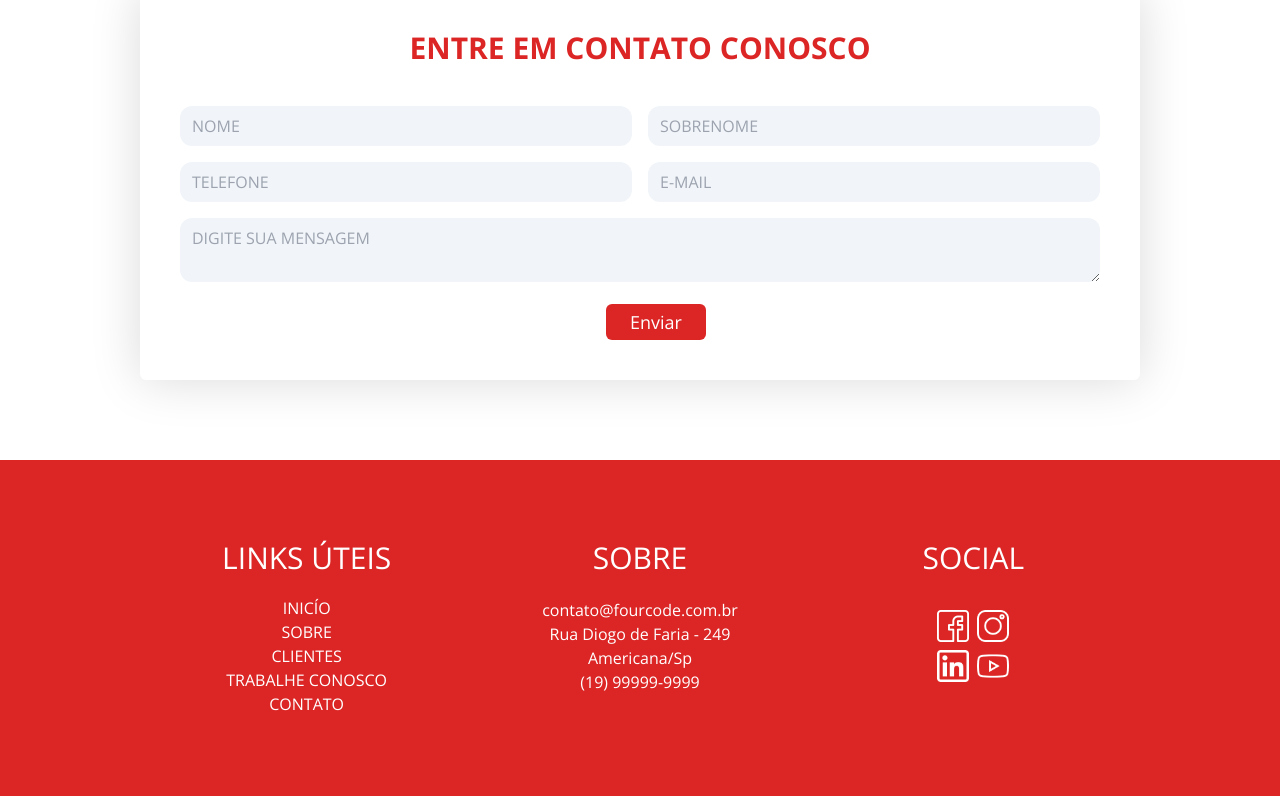
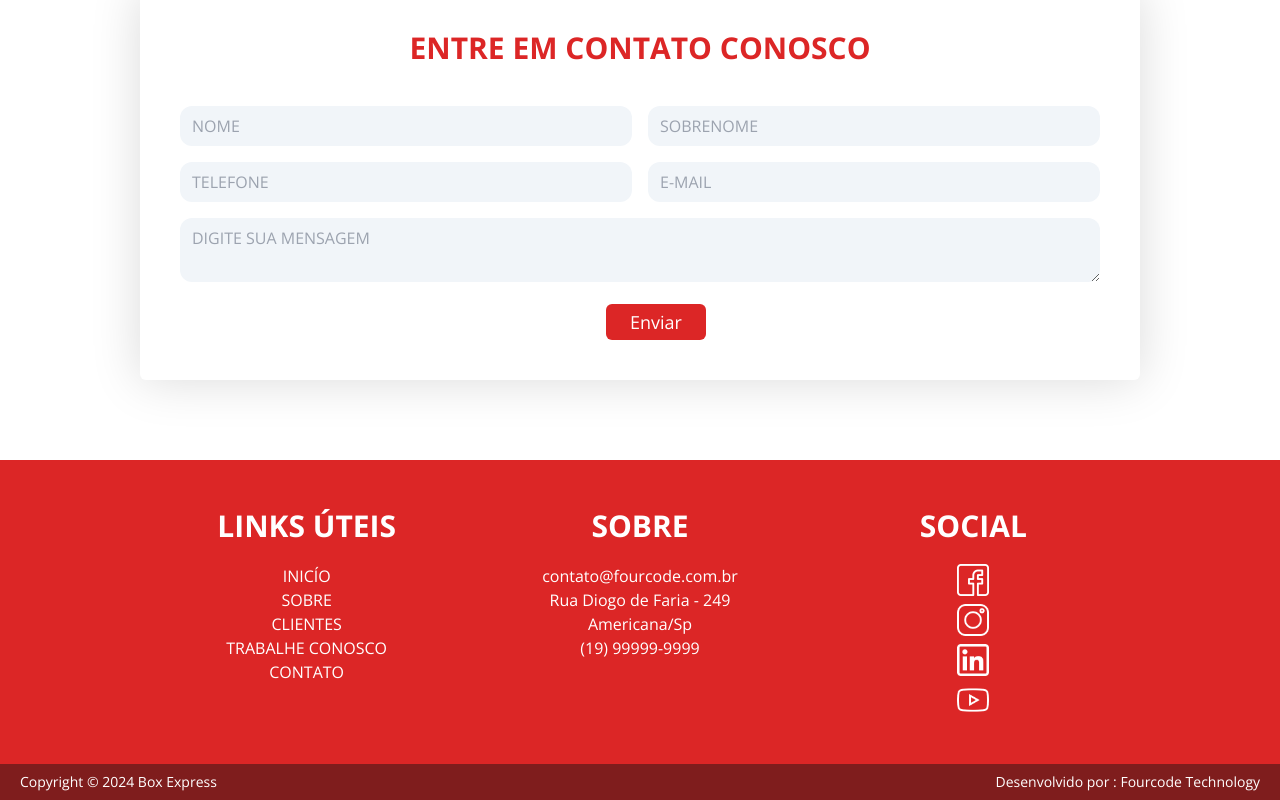
Before and after one commit to FourCodeBR/box-express, a React (Vite) app: page / in a window 1280 px wide. Shown: the part 2870-3670 px from the top of the page. Built offline with nearby package versions, Linux system fonts and the light colour scheme.

Commit message:
finalizando footer

```diff
--- a/src/components/ContactForm.jsx
+++ b/src/components/ContactForm.jsx
@@ -12,7 +12,7 @@ export const ContactForm = () => {
 
     <>
 
-      <div className='flex justify-center pb-20 font-openSans'>
+      <div className='flex justify-center pb-20 font-openSans md:px-10 px-2'>
 
         <div className='flex justify-center items-center flex-col w-full max-w-[1000px] shadow-custom py-10 rounded-md'>
 
--- a/src/components/Footer.jsx
+++ b/src/components/Footer.jsx
@@ -9,43 +9,38 @@ export const Footer = () => {
     return (
 
         <>
-            <div className='bg-red-600 flex flex-col justify-center py-20 font-openSans text-white'>
+            <div className='bg-red-600 flex flex-col justify-center md:py-12 py-10 font-openSans text-white'>
 
-                <div className='flex justify-center items-center'>
-                    <div className='grid grid-cols-3 w-full max-w-[1000px]'>
+                <div className='flex justify-center flex-start'>
+                    <div className='grid md:grid-cols-3 md:gap-0 gap-10 items-start w-full max-w-[1000px]'>
 
                         <div className='flex flex-col justify-center'>
-                            <h1 className='text-3xl text-center'>LINKS ÚTEIS</h1>
-                        </div>
-
-                        <div className='flex flex-col justify-center'>
-                            <h1 className='text-3xl text-center'>SOBRE</h1>
-                        </div>
-
-                        <div className='flex flex-col justify-center'>
-                            <h1 className='text-3xl text-center'>SOCIAL</h1>
-                        </div>
-
-
-                        <div className='flex flex-col  pt-5'>
+                            <h1 className='text-3xl text-center font-bold'>LINKS ÚTEIS</h1>
+                            <div className='flex flex-col pt-5'>
                                 <a href="#" className='text-center hover:text-slate-300 duration-200'>INICÍO</a>
                                 <a href="#" className='text-center hover:text-slate-300 duration-200'>SOBRE</a>
                                 <a href="#" className='text-center hover:text-slate-300 duration-200'>CLIENTES</a>
                                 <a href="#" className='text-center hover:text-slate-300 duration-200'>TRABALHE CONOSCO</a>
                                 <a href="#" className='text-center hover:text-slate-300 duration-200'>CONTATO</a>
                             </div>
+                        </div>
 
                         <div className='flex flex-col justify-center'>
+                            <h1 className='text-3xl text-center font-bold'>SOBRE</h1>
+                            <div className='pt-5'>
                                 <p className='text-center'>contato@fourcode.com.br</p>
                                 <p className='text-center'>Rua Diogo de Faria - 249</p>
                                 <p className='text-center'>Americana/Sp</p>
                                 <p className='text-center'>(19) 99999-9999</p>
                             </div>
+                        </div>
 
-                        <div className='flex justify-center items-center'>
-                            <div className='grid grid-cols-2 gap-2'>
+                        <div className='flex flex-col items-center justify-center font-bold'>
+                            <h1 className='text-3xl text-center'>SOCIAL</h1>
+                            <div className='flex gap-2 flex-col pt-5'>
+
                                 <div className='w-8'>
-                                    <a href=""><img src={facebook} alt="" /></a>
+                                    <a href="" ><img src={facebook} alt="" /></a>
                                 </div>
                                 <div className='w-8'>
                                     <a href=""><img src={instagram} alt="" /></a>
@@ -63,6 +58,21 @@ export const Footer = () => {
                 </div>
 
             </div>
+
+            <div className='bg-red-900 flex justify-center font-openSans text-white py-1 md:text-sm text-xs'>
+
+                <div className='flex justify-between w-full px-5 md:py-1 py-1'>
+
+                    <div>
+                        <h3 className='text-left'>Copyright © 2024 Box Express</h3>
+                    </div>
+                    <div>
+                        <h3 className='text-right'>Desenvolvido por : <a href="">Fourcode Technology</a></h3>
+                    </div>
+
+                </div>
+
+            </div>
         </>
 
     )
```
Lines whose indentation alone changed are shown as unchanged.
